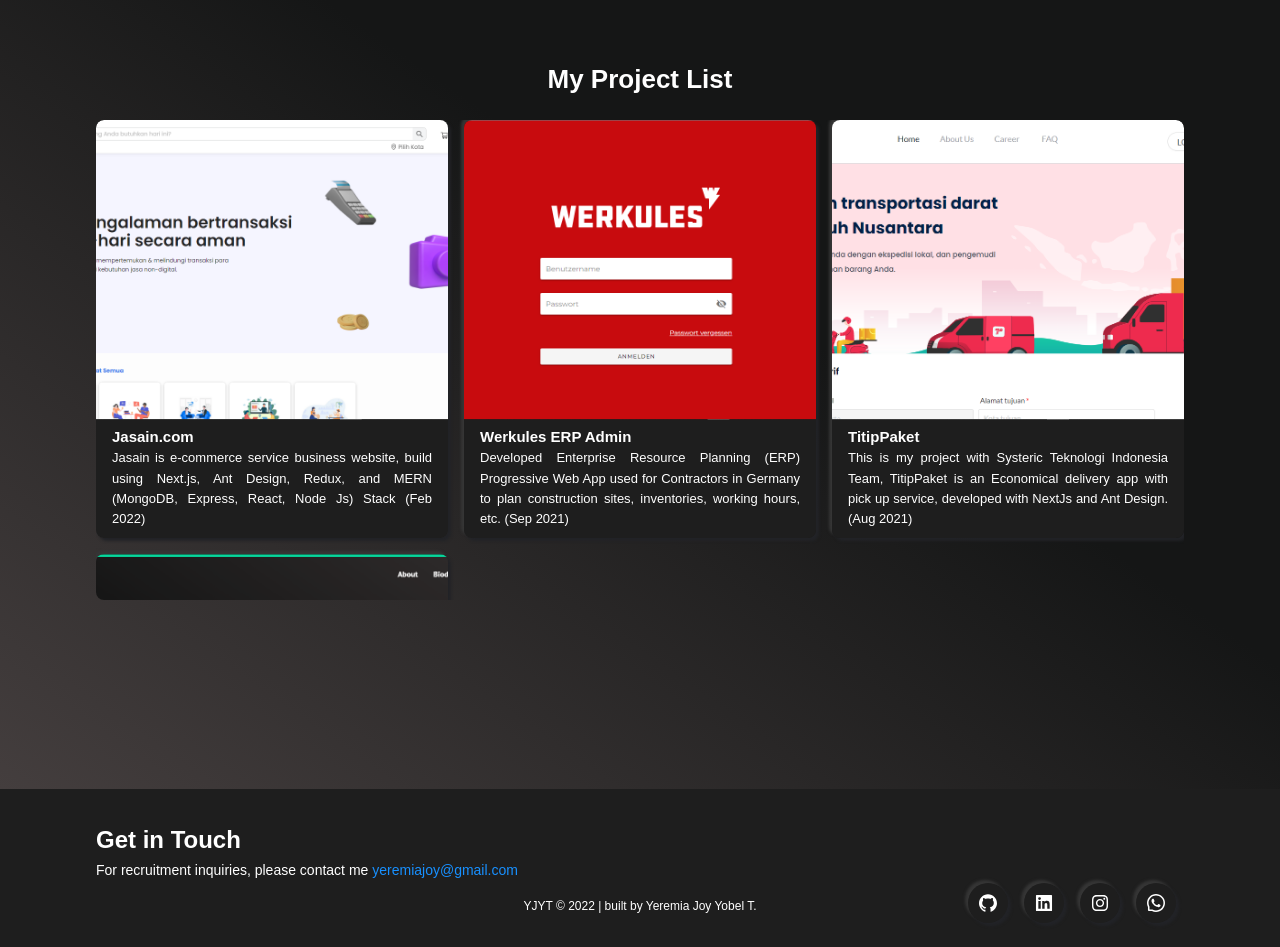
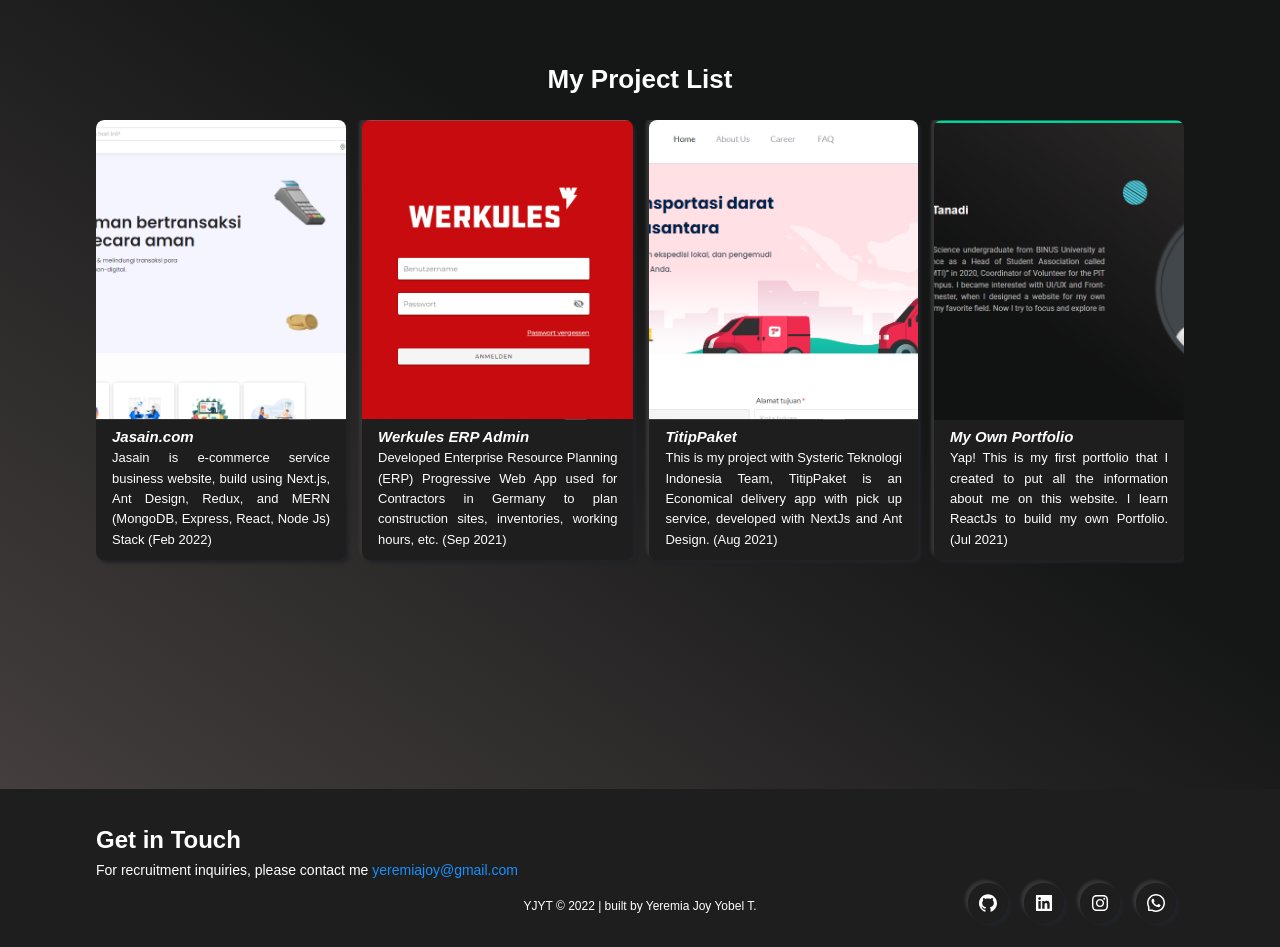
Before and after one commit to YeremiaJoy/yeremiajoyyobel, a React (Create React App) app: page / in a window 1280 px wide. Shown: the part 1420-2367 px from the top of the page. Built offline with nearby package versions, Linux system fonts and the light colour scheme.

Commit message:
bugfix: overflow-x

```diff
--- a/package.json
+++ b/package.json
@@ -9,7 +9,6 @@
     "@testing-library/react": "^13.3.0",
     "@testing-library/user-event": "^13.5.0",
     "antd": "^4.21.3",
-    "node-sass": "^7.0.1",
     "react": "^18.2.0",
     "react-dom": "^18.2.0",
     "react-router-dom": "^6.3.0",
--- a/src/styles/footer.jsx
+++ b/src/styles/footer.jsx
@@ -12,7 +12,7 @@
   position: relative;
   @media screen and (max-width: 660px) {
     .email{
-      font-size: 12px;
+      font-size: 11px;
     }
   }
 `;
--- a/src/styles/global.css
+++ b/src/styles/global.css
@@ -19,17 +19,17 @@
 }
 
 ::-webkit-scrollbar {
+  height: 7px;
   width: 7px;
-  border-radius: 7px;
 }
 
 ::-webkit-scrollbar-thumb {
-  background: #BCB4B4;
+  background: var(--gray-1);
   border-radius: 7px;
 }
 
 ::-webkit-scrollbar-track {
-  background: #1E1E1E;
+  background: var(--deep-dark);
 }
 
 :root {
--- a/src/styles/project.jsx
+++ b/src/styles/project.jsx
@@ -18,24 +18,26 @@
   }
 `;
 export const ProjectItems = styled.div`
-  display: grid;
-  grid-template-columns: repeat(3, 1fr);
+  display: flex;
   gap: 16px;
   overflow: auto;
-  height: 480px;
   border-radius: 8px;
-  @media screen and (max-width: 960px) {
-    grid-template-columns: repeat(2, 1fr);
-  }
-  @media screen and (max-width: 580px) {
-    grid-template-columns: repeat(1, 1fr);
-  }
+  width: 100%;
+  padding-bottom: 16px;
+  // grid-template-columns: repeat(3, 1fr);
+  // @media screen and (max-width: 960px) {
+  //   grid-template-columns: repeat(2, 1fr);
+  // }
+  // @media screen and (max-width: 580px) {
+  //   grid-template-columns: repeat(1, 1fr);
+  // }
 `;
 export const ProjectItem = styled.a`
+  min-width: 250px;
   box-shadow: var(--outer-shadow);
   border-radius: 8px;
   color: white;
-  position: relative;
+  background-color: var(--deep-dark);
   &:hover {
     color: white;
   }
@@ -49,21 +51,13 @@
     font-size: 15px;
     font-weight: 600;
     padding: 5px 16px 0;
-    background-color: var(--deep-dark);
+    font-style: italic;
   }
   .desc {
-    height: 90px;
     font-size: 13px;
     padding: 0 16px 10px;
     text-align: justify;
-    background-color: var(--deep-dark);
     border-bottom-left-radius: 8px;
     border-bottom-right-radius: 8px;
-    @media screen and (max-width: 1100px) {
-      height: 120px;
-    }
-    @media screen and (max-width: 580px) {
-      height: max-content;
-    }
   }
 `;
```
Also changed, not shown: 1 other file (tests, documents, lock files or other folders).
